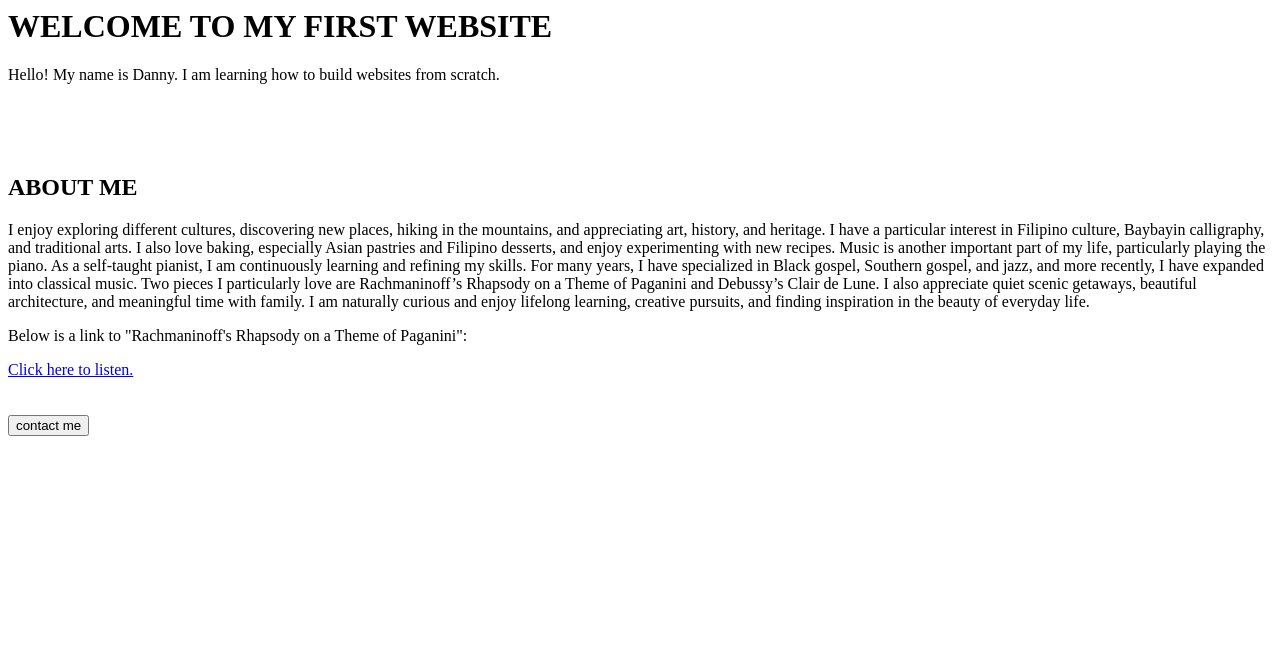
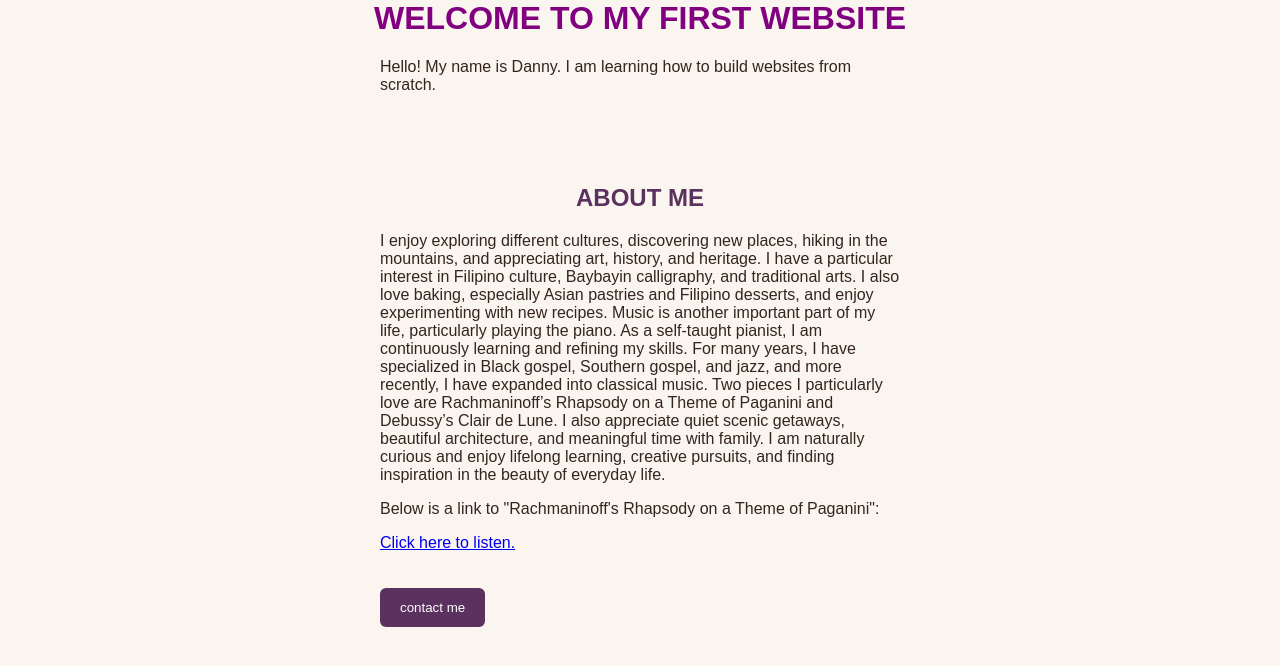
Before and after one commit to daa052185/Dannysfirstwebsite, a plain HTML site: page index.html in a window 1280 px wide. Drawn offline with Linux system fonts and the light colour scheme.

Commit message:
Add stylesheet link and update heading in index.html
Added a stylesheet link and fixed heading formatting.

```diff
--- a/index.html
+++ b/index.html
@@ -1,4 +1,6 @@
-<h1>WELCOME TO MY FIRST WEBSITE</h1>
+<h1>WELCOME TO MY FIRST WEBSITE
+<link rel="stylesheet" href="style.css">
+</h1>
 
 <p>Hello! My name is Danny. I am learning how to build websites from scratch.</p>
 <br><br><br>
```
